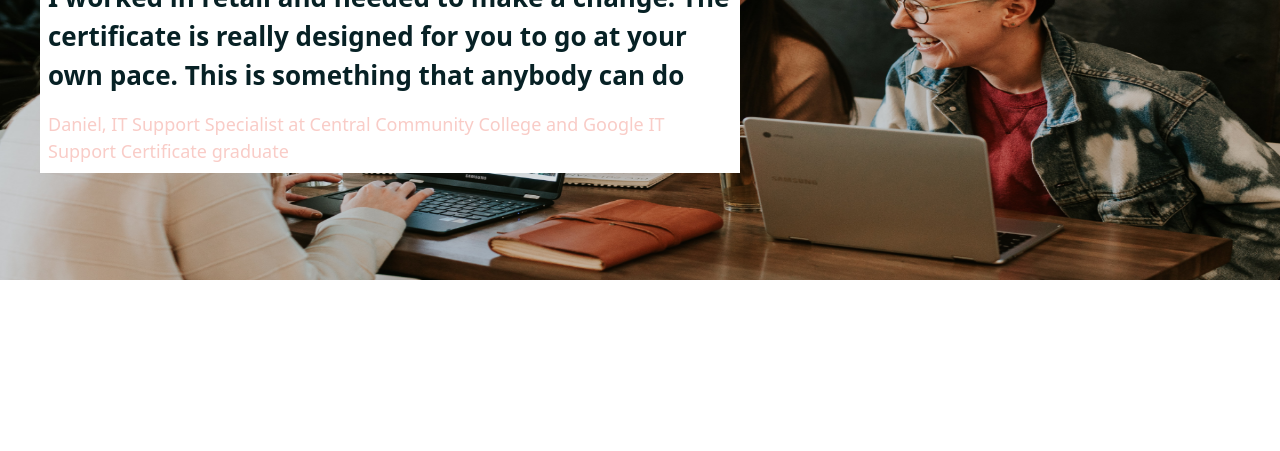
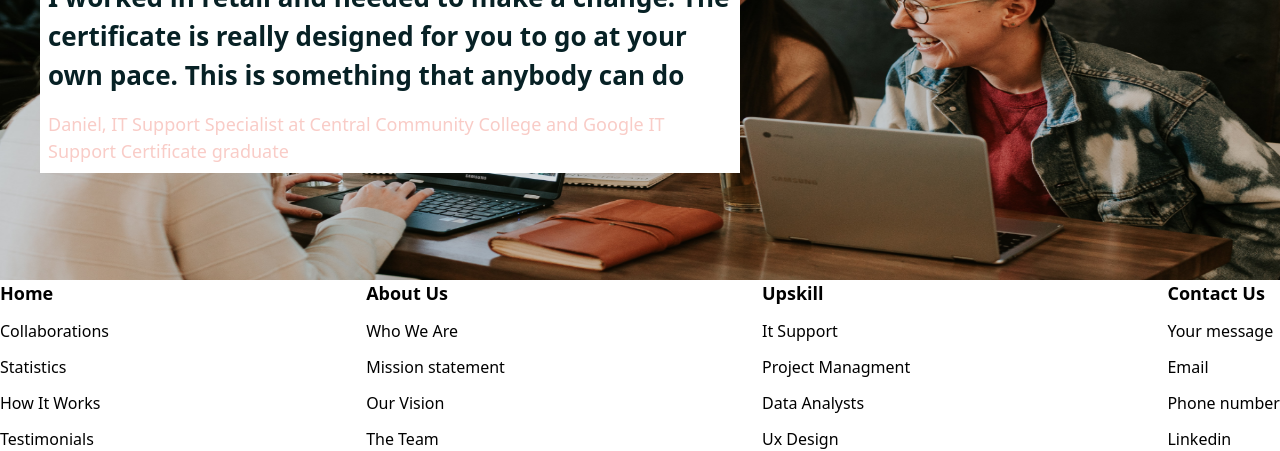
Before and after one commit to skSadi12/Assignment-2, a website built with Vite: page index.html in a window 1280 px wide. Shown: the part 7906-8357 px from the top of the page. Before the commit the page ends 8186 px from the top, so only its background shows below. Built offline with nearby package versions, Linux system fonts and the light colour scheme; files whose address does not match are found by name.

Commit message:
footer half done

```diff
--- a/index.html
+++ b/index.html
@@ -47,7 +47,8 @@
         </svg>
       </div>
     </header>
-    <!-- hero section start -->
+    <main>
+            <!-- hero section start -->
      <section class="mt-4 md:mt-8 md:mx-24 mx-4 flex items-center justify-center flex-col md:flex-row ">
         <div>
             <p class="font-bold text-[18px]">Discover <span class="text-[#F44335]">-</span> Interact<span class="text-[#F44335]"> - </span> Engage </p>
@@ -251,5 +252,41 @@
                 <P class="text-[#F9CCC7] mt-4 text-[12px] md:text-[18px]">Daniel, IT Support Specialist at Central Community College and Google IT Support Certificate graduate</P>
             </div>
         </section>
+    </main>
+    <footer>
+        <!-- upper footer start -->
+         <div class="flex justify-between">
+
+            <div class="space-y-3">
+                <h3 class="font-bold text-[18px]">Home</h3>
+                <p class="text[#20484F]">Collaborations</p>
+                <p class="text[#20484F]">Statistics</p>
+                <p class="text[#20484F]">How It Works </p>
+                <p class="text[#20484F]">Testimonials </p>
+            </div>
+            <div class="space-y-3">
+                <h3 class="font-bold text-[18px]">About Us</h3>
+                <p class="text[#20484F]">Who We Are</p>
+                <p class="text[#20484F]">Mission statement </p>
+                <p class="text[#20484F]">Our Vision </p>
+                <p class="text[#20484F]">The  Team  </p>
+            </div>
+            <div class="space-y-3">
+                <h3 class="font-bold text-[18px]">Upskill</h3>
+                <p class="text[#20484F]">It Support </p>
+                <p class="text[#20484F]">Project Managment </p>
+                <p class="text[#20484F]">Data Analysts</p>
+                <p class="text[#20484F]">Ux Design </p>
+            </div>
+            <div class="space-y-3">
+                <h3 class="font-bold text-[18px]">Contact Us </h3>
+                <p class="text[#20484F]">Your message </p>
+                <p class="text[#20484F]">Email</p>
+                <p class="text[#20484F]">Phone number </p>
+                <p class="text[#20484F]">Linkedin </p>
+            </div>
+         </div>
+    </footer>
+
   </body>
 </html>
```
